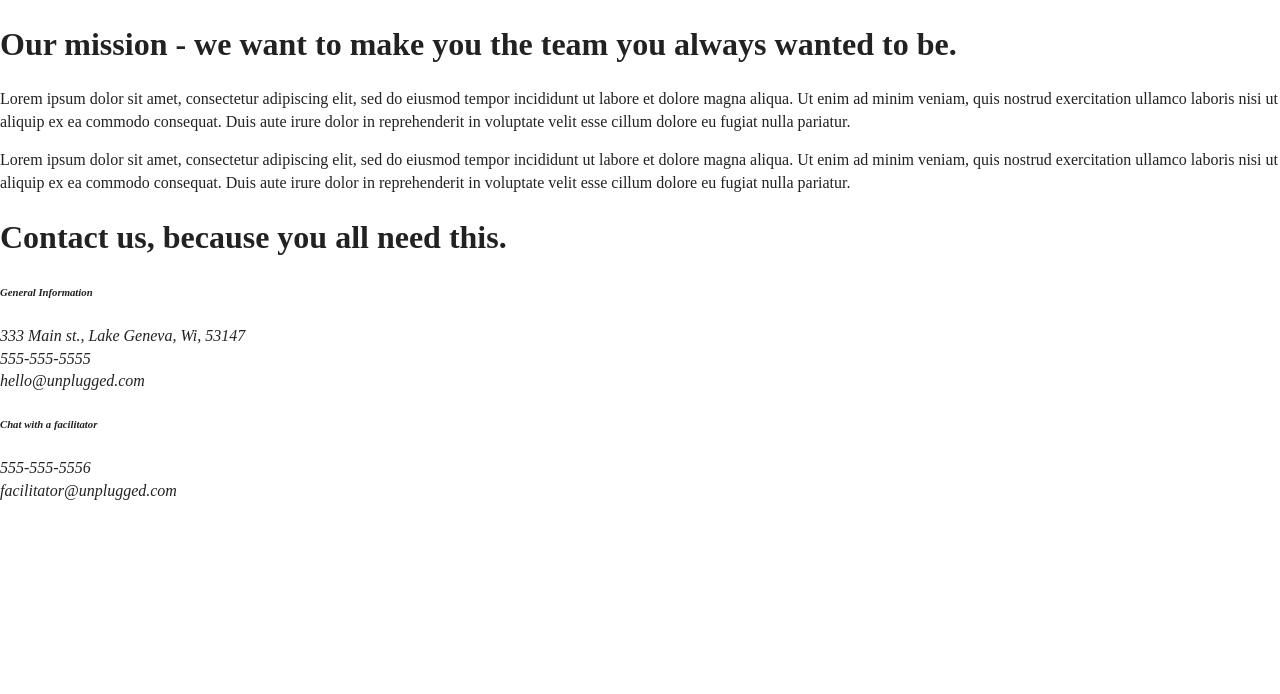
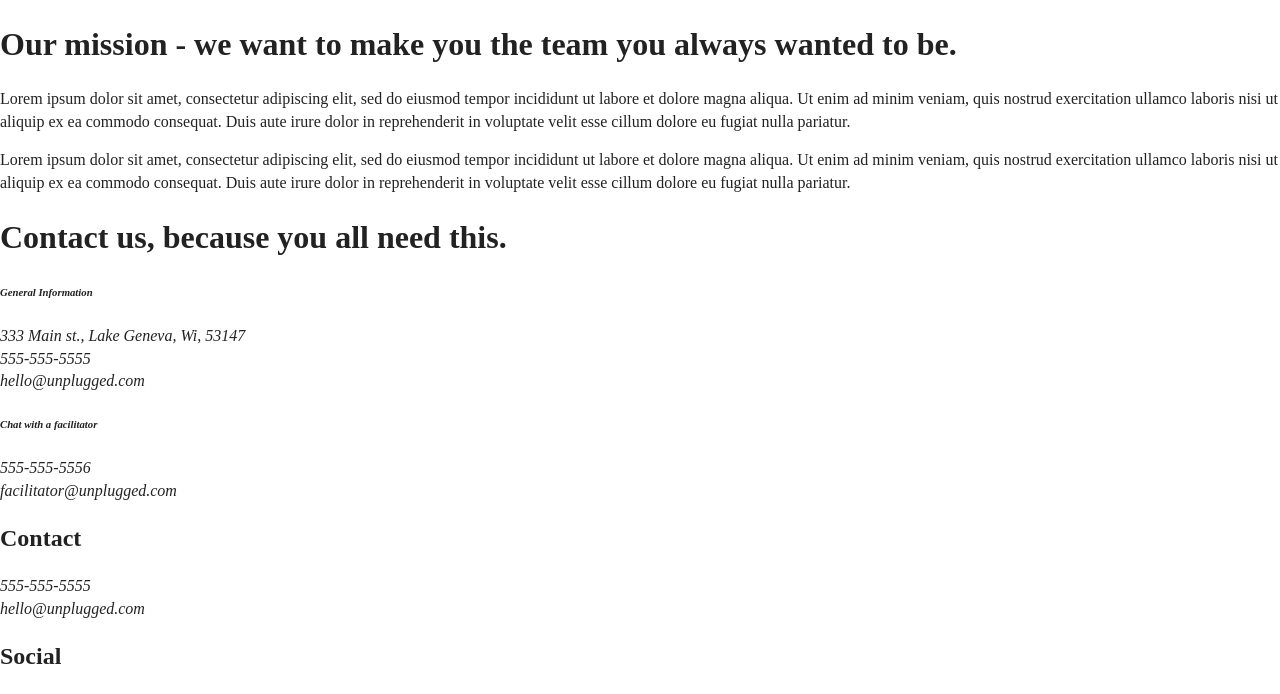
Before and after one commit to xndrmyr/206-unplugged-project, a plain HTML site: page about/index.html in a window 1280 px wide. Shown: the part 111-805 px from the top of the page. Drawn offline with nearby package versions, Linux system fonts and the light colour scheme.

Commit message:
footer adjustments

```diff
--- a/about/index.html
+++ b/about/index.html
@@ -73,9 +73,13 @@
   <footer>
     <div class="content-wrapper">
       <div class="footer-content">
+        <h2>Contact</h2>
         <address class="contact">
+          <p>555-555-5555 <br />
+            hello@unplugged.com</p>
         </address>
         <div class="social">
+          <h2>Social</h2>
           <div class="social-icons">
             <p><a href="https://www.facebook.com/tabkeyapp" target="_blank"></a></p>
           </div>
```
Also changed, not shown: faq/index.html (+4 -0 lines), index.html (+4 -0 lines).
